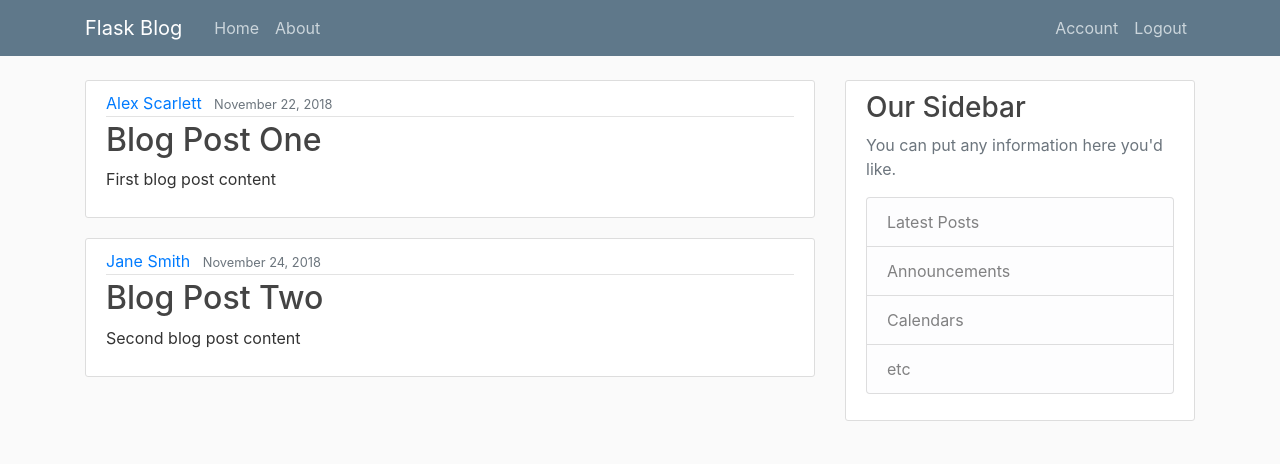
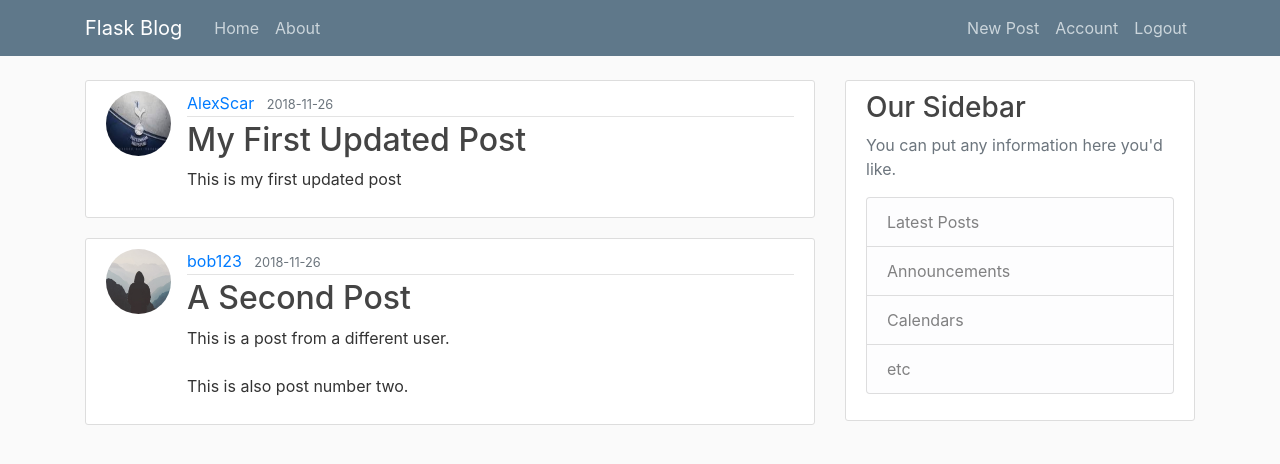
Before and after one commit to alexscar99/blog_app_flask, a Flask app: page / in a window 1280 px wide. Shown: the top 464 px of the page. Run offline with Flask 2, Linux system fonts and the light colour scheme; a user stored in the database is signed in; data comes from the database, SQL or seed files in the repository; both versions use the stored data as it was after the commit; some libraries are stand-ins or nearby versions.

Commit message:
creating, updating, and deleting posts

```diff
--- a/flask_blog/routes.py
+++ b/flask_blog/routes.py
@@ -1,31 +1,16 @@
 import os
 import secrets
 from PIL import Image
-from flask import render_template, url_for, flash, redirect, request
+from flask import render_template, url_for, flash, redirect, request, abort
 from flask_blog import app, db, bcrypt
-from flask_blog.forms import RegistrationForm, LoginForm, UpdateAccountForm
+from flask_blog.forms import RegistrationForm, LoginForm, UpdateAccountForm, PostForm
 from flask_blog.models import User, Post
 from flask_login import login_user, current_user, logout_user, login_required
 
 
-posts = [
-    {
-        'author': 'Alex Scarlett',
-        'title': 'Blog Post One',
-        'content': 'First blog post content',
-        'date_posted': 'November 22, 2018'
-    },
-    {
-        'author': 'Jane Smith',
-        'title': 'Blog Post Two',
-        'content': 'Second blog post content',
-        'date_posted': 'November 24, 2018'
-    }
-]
-
-
 @app.route('/')
 def index():
+    posts = Post.query.all()
     return render_template('home.html', posts=posts)
 
 
@@ -109,3 +94,56 @@ def account():
         'static', filename=f'profile_pics/{current_user.img_file}')
     return render_template('account.html', title='Account', img_file=img_file,
                            form=form)
+
+
+@app.route('/post/new', methods=['GET', 'POST'])
+@login_required
+def new_post():
+    form = PostForm()
+    if form.validate_on_submit():
+        post = Post(title=form.title.data,
+                    content=form.content.data, author=current_user)
+        db.session.add(post)
+        db.session.commit()
+        flash('Your post has been created!', 'success')
+        return redirect(url_for('index'))
+    return render_template('create_post.html', title='New Post',
+                           form=form, legend='New Post')
+
+
+@app.route('/post/<int:post_id>')
+def post(post_id):
+    post = Post.query.get_or_404(post_id)
+    return render_template('post.html', title=post.title, post=post)
+
+
+@app.route('/post/<int:post_id>/update', methods=['GET', 'POST'])
+@login_required
+def update_post(post_id):
+    post = Post.query.get_or_404(post_id)
+    if post.author != current_user:
+        abort(403)
+    form = PostForm()
+    if form.validate_on_submit():
+        post.title = form.title.data
+        post.content = form.content.data
+        db.session.commit()
+        flash('Your post has been updated!', 'success')
+        return redirect(url_for('post', post_id=post.id))
+    elif request.method == 'GET':
+        form.title.data = post.title
+        form.content.data = post.content
+    return render_template('create_post.html', title='Update Post',
+                           form=form, legend='Update Post')
+
+
+@app.route('/post/<int:post_id>/delete', methods=['POST'])
+@login_required
+def delete_post(post_id):
+    post = Post.query.get_or_404(post_id)
+    if post.author != current_user:
+        abort(403)
+    db.session.delete(post)
+    db.session.commit()
+    flash('Your post has been deleted!', 'success')
+    return redirect(url_for('index'))
--- a/flask_blog/templates/home.html
+++ b/flask_blog/templates/home.html
@@ -3,12 +3,17 @@
 {% block content %}
     {% for post in posts %}
         <article class="media content-section">
+            <img src="{{ url_for('static', filename='profile_pics/' + post.author.img_file) }}" class="rounded-circle article-img">
             <div class="media-body">
                 <div class="article-metadata">
-                    <a class="mr-2" href="#">{{ post.author }}</a>
-                    <small class="text-muted">{{ post.date_posted }}</small>
+                    <a class="mr-2" href="#">{{ post.author.username }}</a>
+                    <small class="text-muted">{{ post.posted_at.strftime('%Y-%m-%d') }}</small>
                 </div>
-                <h2><a class="article-title" href="#">{{ post.title }}</a></h2>
+                <h2>
+                    <a class="article-title" href="{{ url_for('post', post_id=post.id) }}">
+                        {{ post.title }}
+                    </a>
+                </h2>
                 <p class="article-content">{{ post.content }}</p>
             </div>
         </article>
--- a/flask_blog/templates/layout.html
+++ b/flask_blog/templates/layout.html
@@ -31,6 +31,7 @@
                     <!-- Navbar Right Side -->
                     <div class="navbar-nav">
                         {% if current_user.is_authenticated %}
+                            <a href="{{ url_for('new_post') }}" class="nav-item nav-link">New Post</a>
                             <a href="{{ url_for('account') }}" class="nav-item nav-link">Account</a>
                             <a href="{{ url_for('logout') }}" class="nav-item nav-link">Logout</a>
                         {% else %}
```
Also changed, not shown: flask_blog/forms.py (+7 -1 lines), flask_blog/templates/create_post.html (added, +43 -0 lines), flask_blog/templates/post.html (added, +41 -0 lines), flask_blog/site.db.
